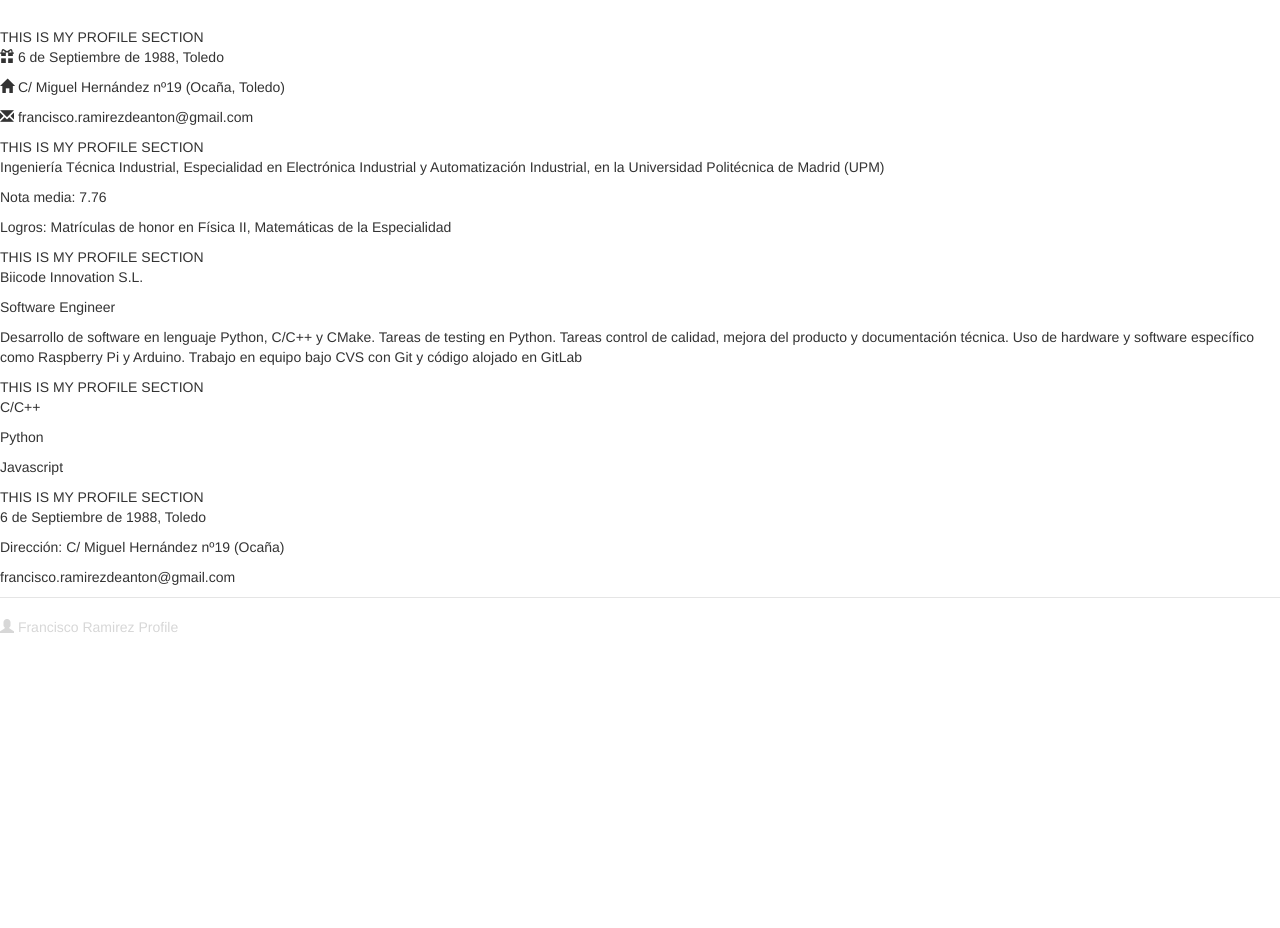
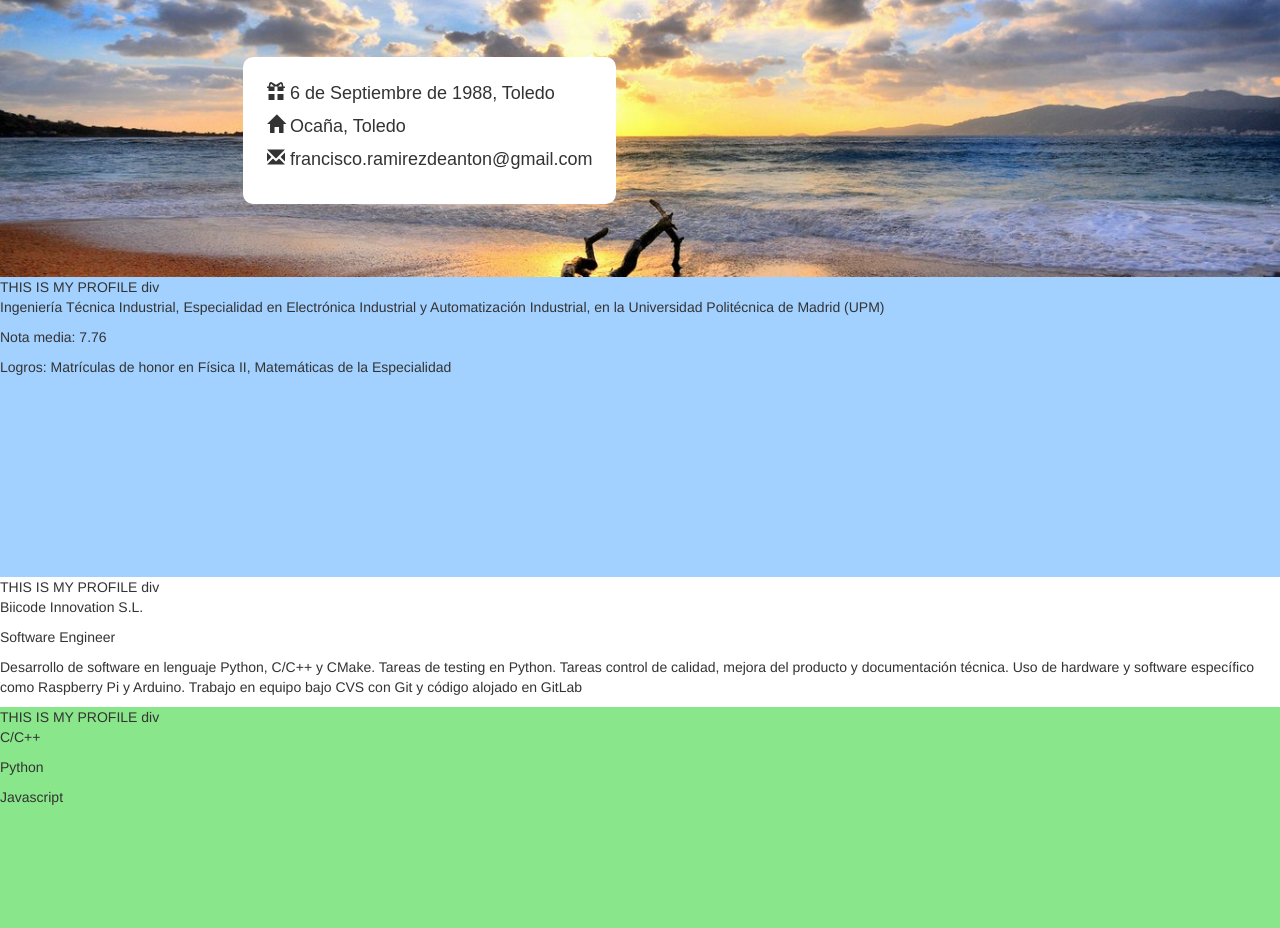
Before and after one commit to franramirez688/franramirez688.github.io, a website: page app/index.html in a window 1280 px wide. Shown: the part 83-1011 px from the top of the page. Before the commit the page ends 800 px from the top, so only its background shows below. Drawn offline with nearby package versions, Linux system fonts and the light colour scheme; files that its build step writes are made by us from their sources.

Commit message:
added new images and new styles

```diff
--- a/app/index.html
+++ b/app/index.html
@@ -26,54 +26,56 @@
 
     <div class="MyContainer">
 
-      <section class="header">
+      <div class="header">
           <ul class="nav nav-pills pull-right">
             <li class="active"><a href="#">Home</a></li>
             <li><a href="#">About</a></li>
             <li><a href="#">Contact</a></li>
           </ul>
           <h3 class="text-muted">Francisco Ramirez de Antón Montoro</h3>
-      </section>
+      </div>
 
-      <section class="MyPersonalData">
-          <head2> THIS IS MY PROFILE SECTION </head2>
+      <div class="MyPersonalData">
+        <div id="data">
           <p><span class="glyphicon glyphicon-gift"></span> 6 de Septiembre de 1988, Toledo</p>
-          <p><span class="glyphicon glyphicon-home"></span> C/ Miguel Hernández nº19 (Ocaña, Toledo)</p>
+          <p><span class="glyphicon glyphicon-home"></span> Ocaña, Toledo </p>
           <p><span class="glyphicon glyphicon-envelope"></span> francisco.ramirezdeanton@gmail.com</p>
-      </section>
+        </div>
+      </div>
 
 
 
-      <section class="MyDegree">
-          <head2> THIS IS MY PROFILE SECTION </head2>
+      <div class="MyDegree">
+          <head2> THIS IS MY PROFILE div </head2>
           <p>Ingeniería Técnica Industrial, Especialidad en Electrónica Industrial y Automatización Industrial, en la Universidad Politécnica de Madrid (UPM)
           </p>
           <p>Nota media: 7.76</p>
           <p>Logros: Matrículas de honor en Física II, Matemáticas de la Especialidad</p>
-      </section>
+      </div>
 
 
-      <section class="MyJob">
-          <head2> THIS IS MY PROFILE SECTION </head2>
+      <div class="MyJob">
+          <head2> THIS IS MY PROFILE div </head2>
           <p>Biicode Innovation S.L.</p>
           <p>Software Engineer</p>
           <p>Desarrollo de software en lenguaje Python, C/C++ y CMake. Tareas de testing en Python. Tareas control de calidad, mejora del producto y documentación técnica. Uso de hardware y software específico como Raspberry Pi y Arduino. Trabajo en equipo bajo CVS con Git y código alojado en GitLab</p>
-      </section>
+      </div>
 
 
-      <section class="MyProgrammingLanguages">
-          <head2> THIS IS MY PROFILE SECTION </head2>
+
+      <div class="MyProgrammingLanguages">
+          <head2> THIS IS MY PROFILE div </head2>
           <p>C/C++</p>
           <p>Python</p>
           <p>Javascript</p>
-      </section>
+      </div>
 
-      <section class="MySkills">
-          <head2> THIS IS MY PROFILE SECTION </head2>
+      <div class="MySkills">
+          <head2> THIS IS MY PROFILE div </head2>
           <p>6 de Septiembre de 1988, Toledo  </p>
           <p>Dirección: C/ Miguel Hernández nº19 (Ocaña)   </p>
           <p>francisco.ramirezdeanton@gmail.com  </p>
-      </section>
+      </div>
 
       <div class="footer">
         <p><span class="glyphicon glyphicon-user"></span>  Francisco Ramirez Profile</p>
--- a/app/styles/main.css
+++ b/app/styles/main.css
@@ -7,19 +7,61 @@
   padding: 0.2em 0;
 }
 
-/* Space out content a bit */
-body {
-  padding-top: 20px;
-  padding-bottom: 20px;
-}
+
 
 /* my profile section */
-.MyProfile{
- background: url(../images/nature.jpg) no-repeat center center fixed;
+.MyPersonalData{
+ background: url(../images/nature.jpg) no-repeat center center;
   -webkit-background-size: cover;
   -moz-background-size: cover;
   -o-background-size: cover;
   background-size: cover;
+  height: 300px;
+  margin-top: -30px;
+}
+#data {
+    background: none no-repeat scroll 0 0 / 80px 60px #ffffff;
+    border: 10px none;
+    -moz-border-radius: 10px;
+    border-radius: 10px;
+    float: left;
+    left: 243px;
+    padding: 24px;
+    position: relative;
+    top: 80px;
+    font: 18px Arial, Helvetica, sans-serif;
+
+}
+
+/* my profile section */
+.MyDegree{
+ background: #A3D1FF no-repeat center center fixed;
+  -webkit-background-size: cover;
+  -moz-background-size: cover;
+  -o-background-size: cover;
+  background-size: cover;
+  height: 300px;
+}
+
+
+/* my profile section */
+.MyProgrammingLanguages{
+ background: #8AE68A no-repeat center center fixed;
+  -webkit-background-size: cover;
+  -moz-background-size: cover;
+  -o-background-size: cover;
+  background-size: cover;
+  height: 300px;
+}
+
+/* my profile section */
+.MySkills{
+ background: #0066CC no-repeat center center fixed;
+  -webkit-background-size: cover;
+  -moz-background-size: cover;
+  -o-background-size: cover;
+  background-size: cover;
+  height: 300px;
 }
 
 
```
Also changed, not shown: app/images/arduino.jpg (renamed from app/images/arduino_logo.jpg), app/images/git.png (renamed from app/images/git_logo.png), app/images/github.png (renamed from app/images/github-octocat.png), app/images/personal_data.png (added).
